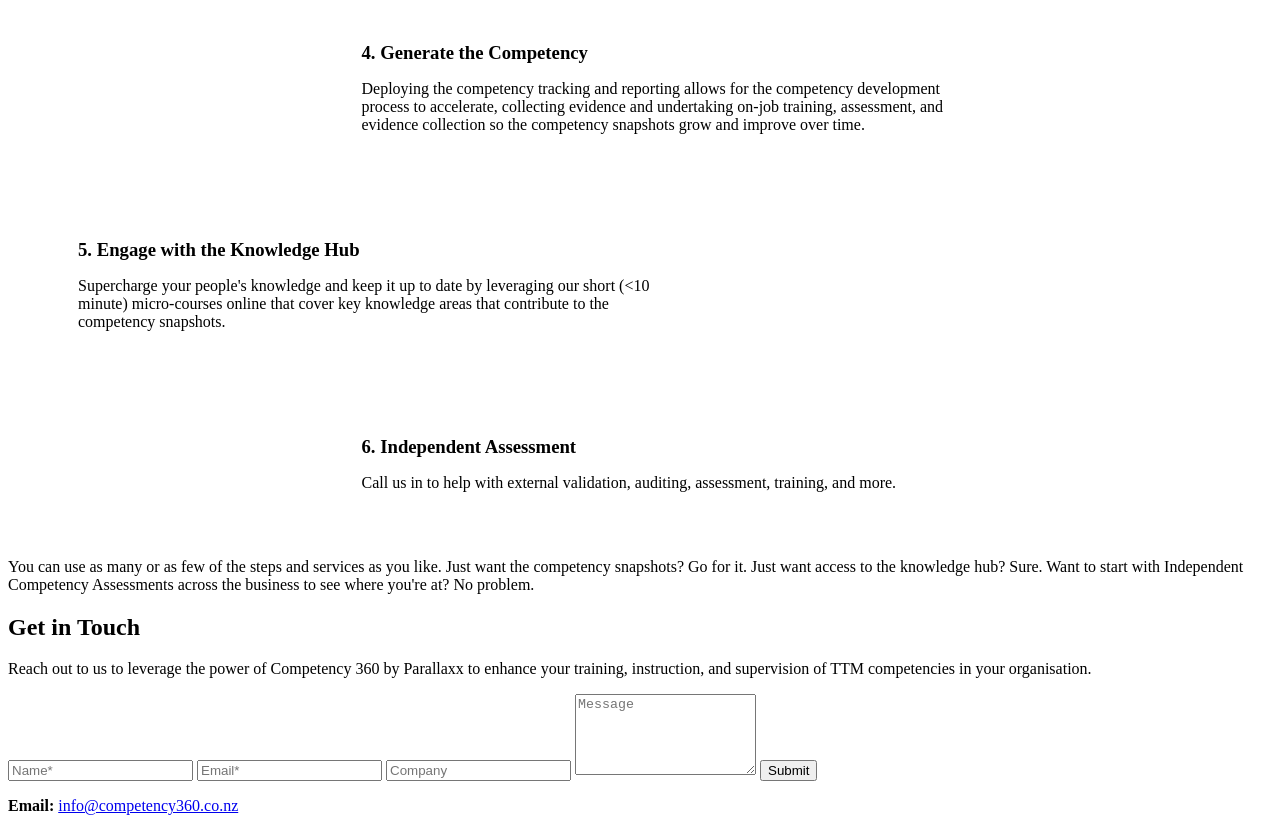
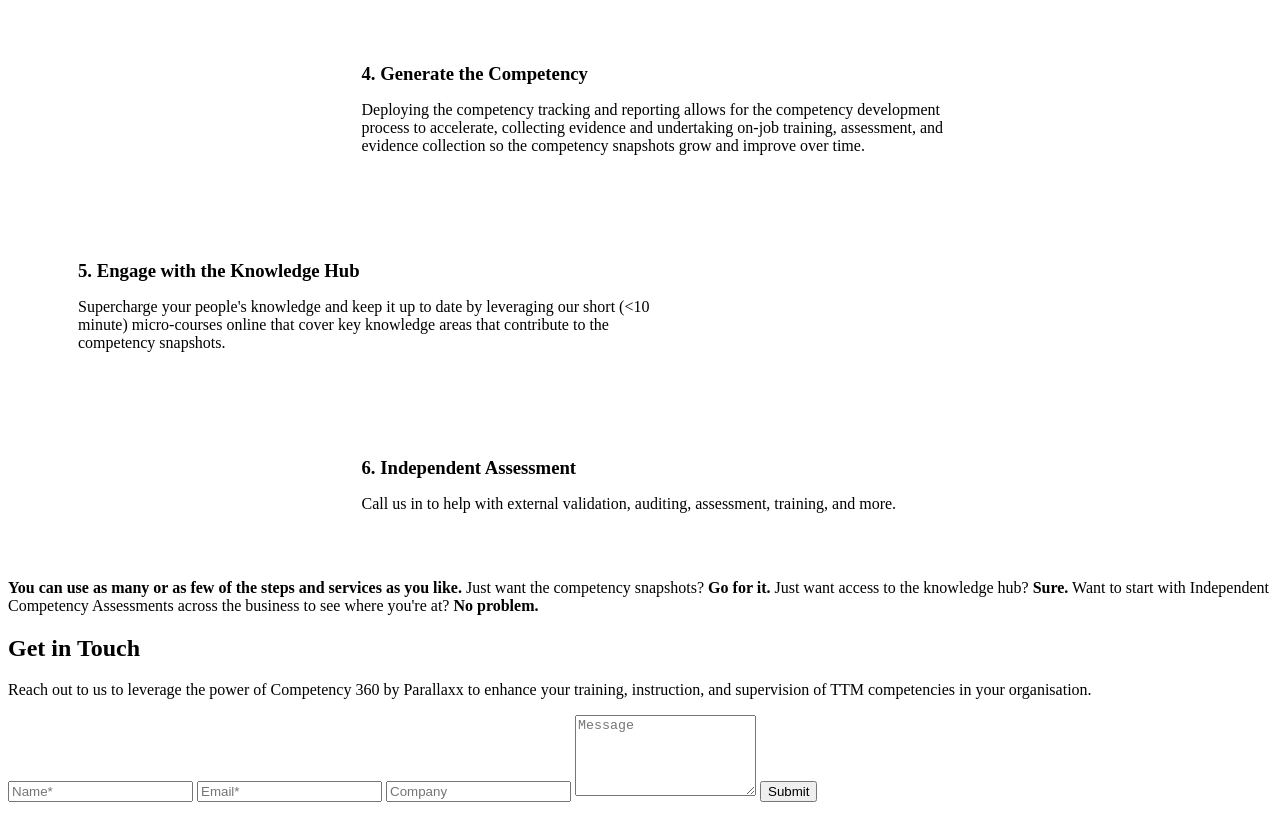
Before and after one commit to L1013229/competency360-sandbox, a plain HTML site: page index.html in a window 1280 px wide. Shown: the part 4618-5433 px from the top of the page. Drawn offline with Linux system fonts and the light colour scheme.

Commit message:
Update index.html

```diff
--- a/index.html
+++ b/index.html
@@ -136,6 +136,9 @@
                                     <img src="snapshot1.jpg" alt="Competency Snapshot Sample Report - Page 1">
                                     <img src="snapshot2.jpg" alt="Competency Snapshot Sample Report - Page 2">
                                 </div>
+                                <!-- Navigation buttons -->
+                                <button class="carousel-button prev-button">&#10094;</button>
+                                <button class="carousel-button next-button">&#10095;</button>
                             </div>
                             <a href="sample-report.pdf" class="button download-button" target="_blank">Download Sample Report</a>
                         </div>
@@ -171,7 +174,9 @@
                                     <p>Call us in to help with external validation, auditing, assessment, training, and more.</p>
                                 </div>
                             </div>
-                            <p class="process-note">You can use as many or as few of the steps and services as you like. Just want the competency snapshots? Go for it. Just want access to the knowledge hub? Sure. Want to start with Independent Competency Assessments across the business to see where you're at? No problem.</p>
+                            <p class="process-note">
+                                <strong>You can use as many or as few of the steps and services as you like.</strong> Just want the competency snapshots? <strong>Go for it.</strong> Just want access to the knowledge hub? <strong>Sure.</strong> Want to start with Independent Competency Assessments across the business to see where you're at? <strong>No problem.</strong>
+                            </p>
                         </div>
                     </section>
 
```
